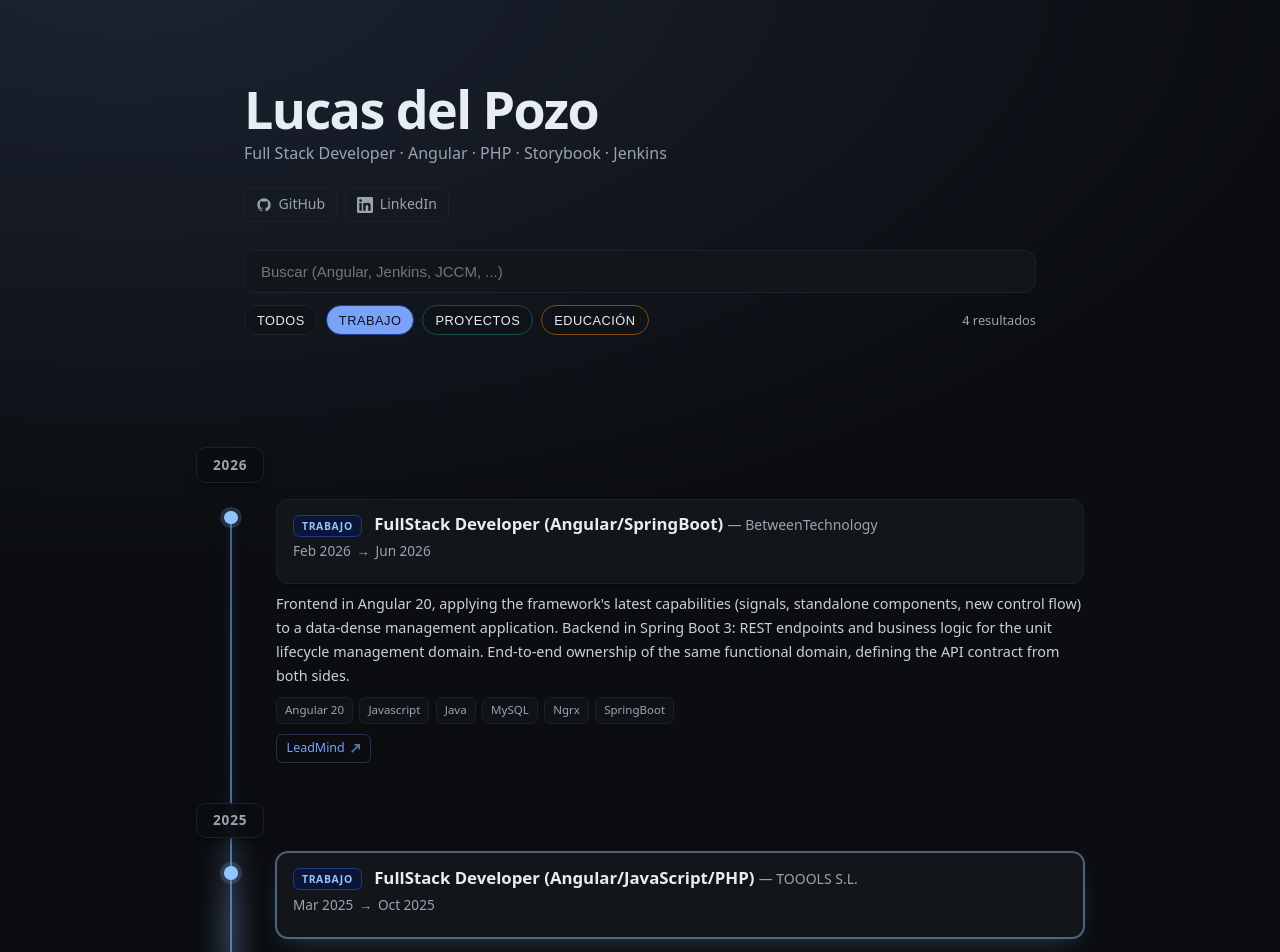
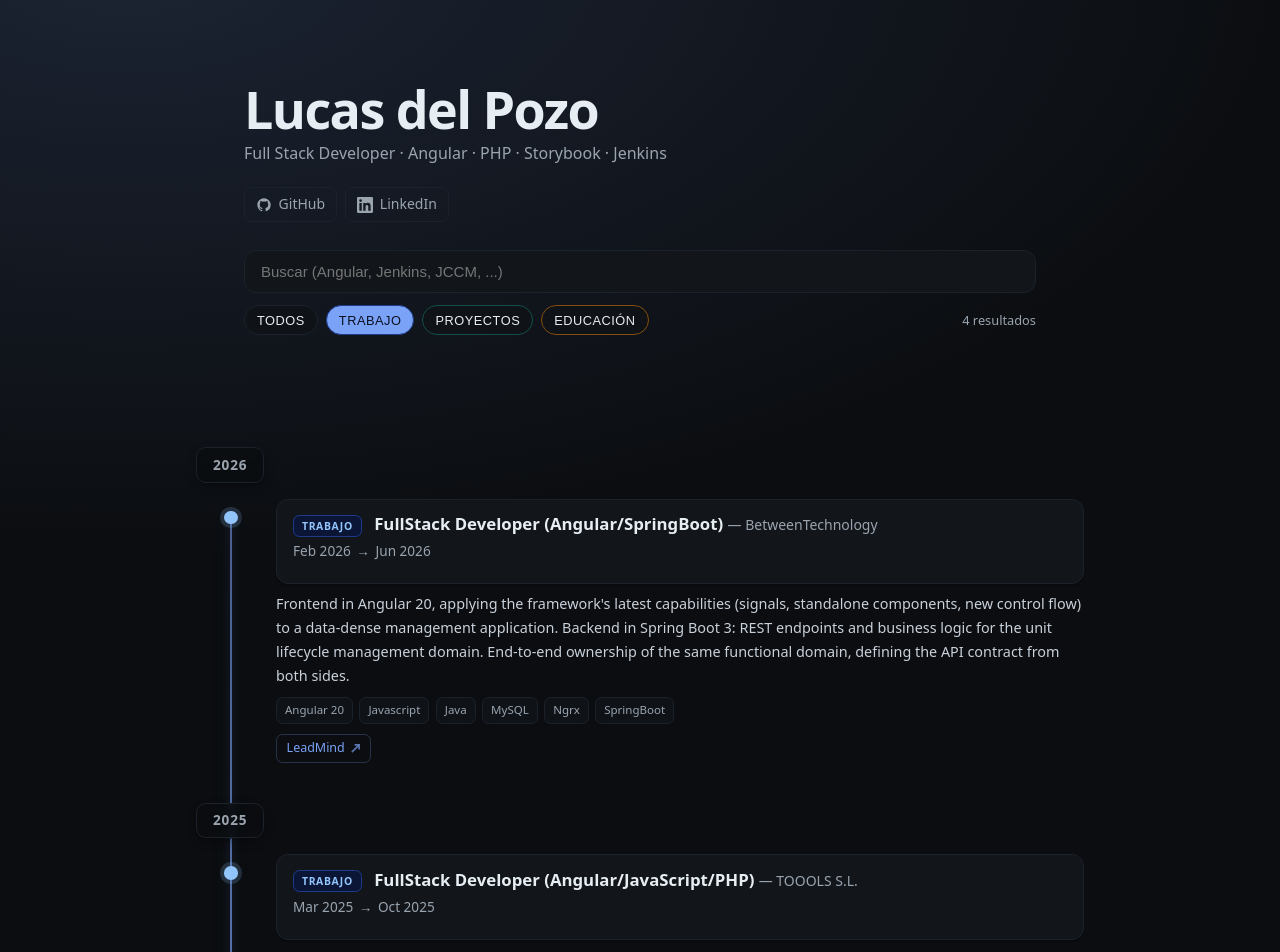
Before and after one commit to FromTheWell/lucas-portfolio, an Angular app: page / in a window 1280 px wide. Shown: the top 952 px of the page. Built offline with nearby package versions, Linux system fonts and the light colour scheme.

Commit message:
feat: mejorar la lógica de la sombra y el brillo de los puntos en la línea de tiempo

```diff
--- a/src/app/features/timeline-home/timeline-home.component.scss
+++ b/src/app/features/timeline-home/timeline-home.component.scss
@@ -121,7 +121,9 @@
   position: absolute; left: 1.75rem; top: .75rem;
   width: .85rem; height: .85rem; border-radius: 50%;
   background: var(--dot-color, var(--accent));
-  box-shadow: 0 0 0 4px var(--dot-ring, rgba(122,162,247,.15));
+  /* Second shadow = dot glow, driven by --edge-glow (0..1) as the spotlight passes over the dot */
+  box-shadow: 0 0 0 4px var(--dot-ring, rgba(122,162,247,.15)),
+              0 0 calc(var(--edge-glow, 0) * 22px) calc(var(--edge-glow, 0) * 6px) var(--shadow-line, rgba(122,162,247,.45));
   transition: box-shadow .25s ease, background-color .25s ease; z-index: 2;
 }
 
@@ -213,15 +215,22 @@
   content: ""; position: absolute; inset: 0; pointer-events: none; z-index: 0;
   background: radial-gradient(600px 220px at 55% var(--spot-y), var(--spot-color), transparent 60%);
 }
+/* Rail shadow: lives only between first and last dot (box = rail span, clip-path cuts the blur vertically).
+   --spot-half / --band-op shrink to 0 as the spot reaches an end dot, where the dot glow (--edge-glow) takes over. */
 .timeline .container.rail-ready::after {
-  content: ""; position: absolute; left: calc(var(--rail-left, 2rem) - 9px); right: auto; width: 18px; top: 0; bottom: 0; pointer-events: none; z-index: 2;
+  --spot-rel: calc(var(--spot-y) - var(--rail-start));
+  content: ""; position: absolute; left: calc(var(--rail-left, 2rem) - 9px); right: auto; width: 18px;
+  top: var(--rail-start); height: calc(var(--rail-end) - var(--rail-start));
+  pointer-events: none; z-index: 2;
   background: linear-gradient(to bottom,
-    transparent calc(var(--spot-y) - 140px),
-    var(--spot-strong) calc(var(--spot-y) - 2px),
-    var(--spot-strong) calc(var(--spot-y) + 2px),
-    transparent calc(var(--spot-y) + 140px)
+    transparent calc(var(--spot-rel) - var(--spot-half, 140px)),
+    var(--spot-strong) calc(var(--spot-rel) - 2px),
+    var(--spot-strong) calc(var(--spot-rel) + 2px),
+    transparent calc(var(--spot-rel) + var(--spot-half, 140px))
   );
   filter: blur(12px);
+  clip-path: inset(0 -40px);
+  opacity: var(--band-op, 1);
 }
 
 
--- a/src/app/features/timeline-home/timeline-home.component.ts
+++ b/src/app/features/timeline-home/timeline-home.component.ts
@@ -263,18 +263,40 @@ private scheduleRecalc(): void {
  const viewportCenterY = window.innerHeight / 2;
  // El spotlight sigue el scroll (centro de la ventana), limitado al tramo de la rail (primer → último dot)
  const cRect = containerEl.getBoundingClientRect();
- const spotY = Math.min(Math.max(viewportCenterY - cRect.top, this.prevRailStart), this.prevRailEnd || Infinity);
+ // En el último medio viewport de scroll la línea de referencia baja hasta el último dot,
+ // para que al llegar al final de la página el spotlight acabe exactamente en él
+ const remaining = document.documentElement.scrollHeight - window.innerHeight - window.scrollY;
+ const t = Math.min(1, Math.max(0, 1 - remaining / viewportCenterY));
+ const lastDotV = cRect.top + this.prevRailEnd;
+ const lineY = viewportCenterY + t * Math.max(0, lastDotV - viewportCenterY);
+ const spotY = Math.min(Math.max(lineY - cRect.top, this.prevRailStart), this.prevRailEnd || Infinity);
  containerEl.style.setProperty('--spot-y', `${spotY}px`);
 
  const entryEls = this.entries?.toArray().map(r => r.nativeElement).filter(el => el.offsetParent !== null) ?? [];
  if (!entryEls.length) return;
 
- // Encuentra la más cercana al centro de la ventana
+ // Extremos: cerca del primer/último dot la sombra de la rail se encoge y se desvanece,
+ // y el propio dot toma el relevo con su glow (transición continua ligada al scroll)
+ const distStart = spotY - this.prevRailStart;
+ const distEnd = this.prevRailEnd - spotY;
+ const edge = Math.max(0, Math.min(distStart, distEnd));
+ containerEl.style.setProperty('--spot-half', `${Math.min(140, edge)}px`);
+ containerEl.style.setProperty('--band-op', `${Math.min(1, edge / 60)}`);
+ // Cada dot brilla según su cercanía al spotlight (0 lejos → 1 justo encima)
+ for (const el of entryEls) {
+ const dot = el.querySelector('.dot') as HTMLElement | null;
+ if (!dot) continue;
+ const glow = Math.max(0, 1 - Math.abs(spotY - this.dotCenter(el, dot).y) / 80);
+ if (glow > 0) el.style.setProperty('--edge-glow', glow.toFixed(3));
+ else el.style.removeProperty('--edge-glow');
+ }
+
+ // Tarjeta activa = la de dot más cercano al spotlight (así coincide con el dot que brilla)
  let best: { el: HTMLElement; dist: number } | null = null;
  for (const el of entryEls) {
- const r = el.getBoundingClientRect();
- const center = (r.top + r.bottom) / 2;
- const dist = Math.abs(center - viewportCenterY);
+ const dot = el.querySelector('.dot') as HTMLElement | null;
+ if (!dot) continue;
+ const dist = Math.abs(this.dotCenter(el, dot).y - spotY);
  if (!best || dist < best.dist) best = { el, dist };
  }
  if (!best) return;
```
